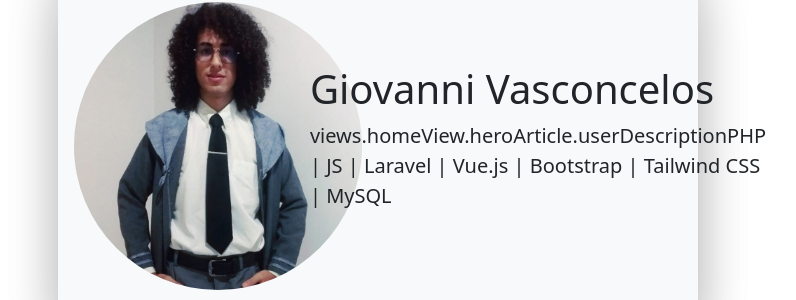
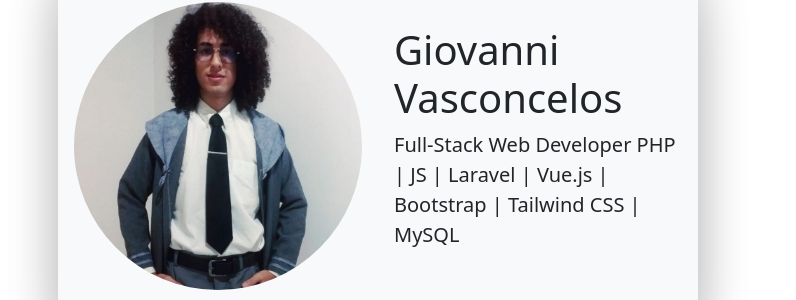
Before and after one commit to vasconcelos-giovanni/giovanni-vasconcelos, a Vue app: page / in a window 1280 px wide. Shown: the part 94-394 px from the top of the page, without its empty margins (262-1058 px from the left). Built offline with nearby package versions, Linux system fonts and the light colour scheme.

Commit message:
feat: add aboutUserSection to homeView

```diff
--- a/src/i18n/locale/en.js
+++ b/src/i18n/locale/en.js
@@ -12,8 +12,15 @@
   },
   views: {
     homeView: {
-      heroSection: {
+      heroArticle: {
         userDescription: 'Full-Stack Web Developer ',
+      },
+      aboutUserSection: {
+        heading: 'About me',
+        content: [
+          'With a passion for learning and a keen focus on practical and maintainable solutions, I thrive on tackling challenges head-on while embracing effective communication. My journey in web development is guided by a commitment to continuous growth and delivering high-quality results.',
+          'Something more',
+        ],
       },
     },
   },
```
